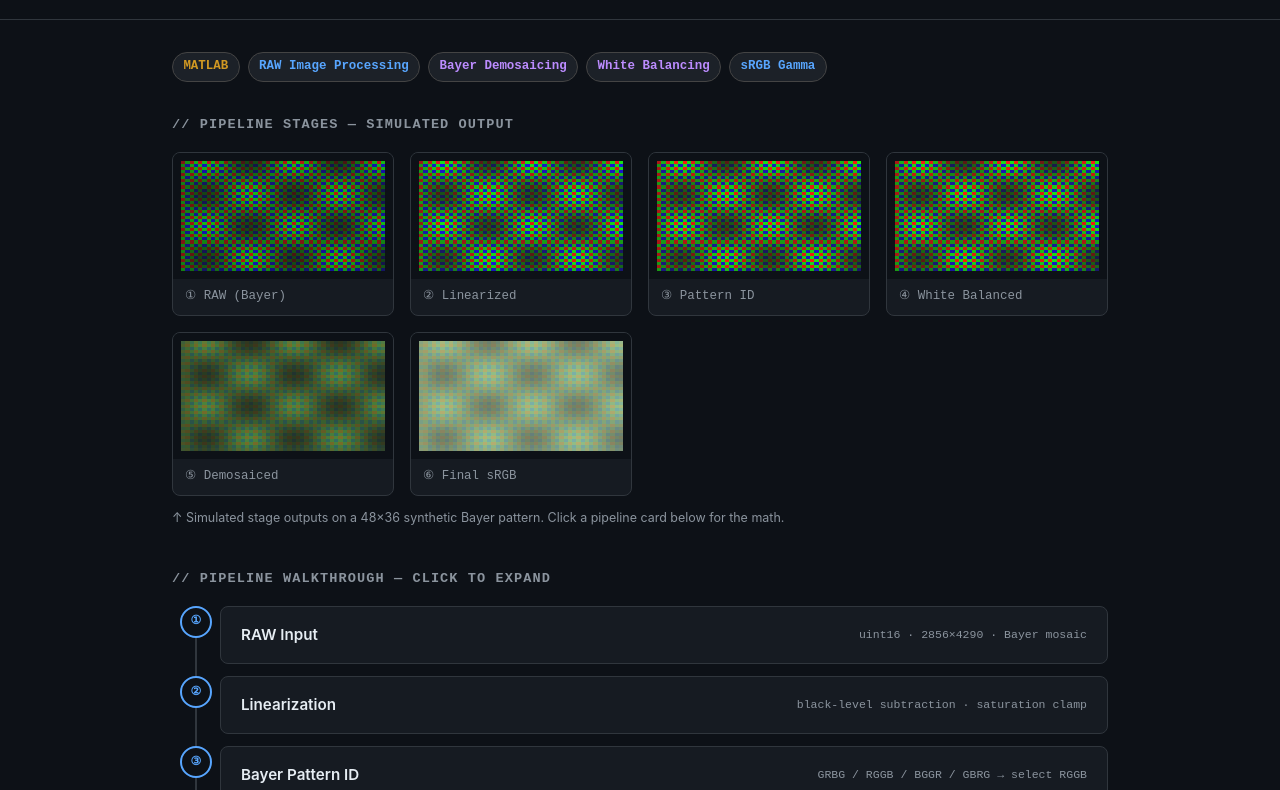
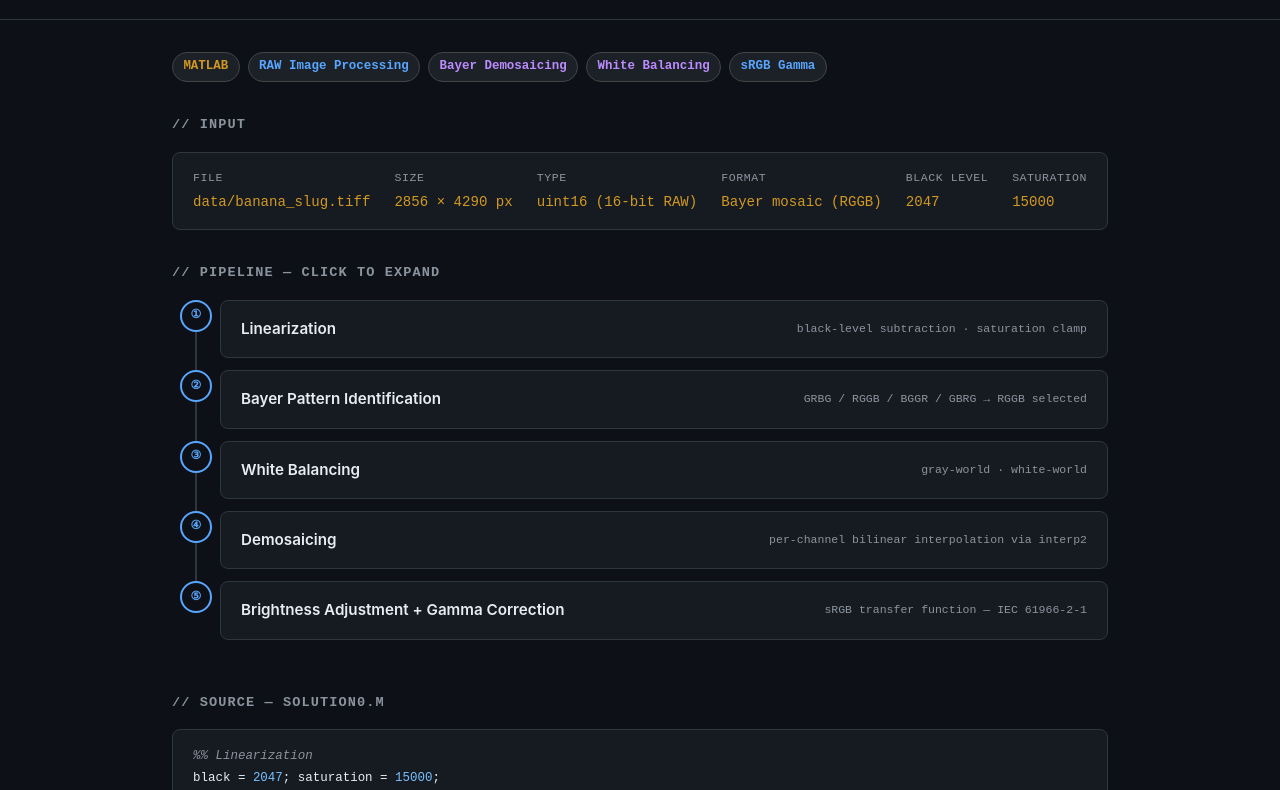
Before and after one commit to Halkhoori2000/Image-Processing-Pipeline, a plain HTML site: page index.html in a window 1280 px wide. Shown: the part 90-880 px from the top of the page. Drawn offline with Linux system fonts and the light colour scheme.

Commit message:
Fix index.html: remove fake canvas simulation, correct course and GitHub URL

```diff
--- a/index.html
+++ b/index.html
@@ -10,7 +10,7 @@
       --bg: #0d1117; --surface: #161b22; --border: #30363d;
       --text: #e6edf3; --muted: #8b949e;
       --green: #3fb950; --cyan: #58a6ff; --yellow: #d29922;
-      --purple: #bc8cff; --orange: #ffa657; --red: #f85149;
+      --purple: #bc8cff; --orange: #ffa657;
       --mono: 'JetBrains Mono','Fira Code',monospace;
     }
     body { background: var(--bg); color: var(--text); font-family: -apple-system,BlinkMacSystemFont,'Segoe UI',sans-serif; line-height: 1.6; }
@@ -30,6 +30,12 @@
     .badge { padding: 0.25rem 0.65rem; border-radius: 20px; font-size: 0.78rem; font-weight: 600; font-family: var(--mono); background: #1c2128; border: 1px solid #444; }
     .b-lang { color: #d29922; } .b-lib { color: #58a6ff; } .b-tool { color: #bc8cff; }
 
+    /* ── Input info ── */
+    .input-card { background: var(--surface); border: 1px solid var(--border); border-radius: 8px; padding: 1rem 1.25rem; margin-bottom: 2rem; display: flex; align-items: center; gap: 1.5rem; flex-wrap: wrap; }
+    .input-card .field { display: flex; flex-direction: column; gap: 0.2rem; }
+    .input-card .field-label { font-size: 0.72rem; font-family: var(--mono); color: var(--muted); text-transform: uppercase; letter-spacing: 0.05em; }
+    .input-card .field-val { font-size: 0.88rem; font-family: var(--mono); color: var(--yellow); }
+
     /* ── Pipeline flow ── */
     .pipeline { display: flex; flex-direction: column; gap: 0; margin-bottom: 2.5rem; }
     .pipe-stage { display: grid; grid-template-columns: 48px 1fr; gap: 0; }
@@ -46,15 +52,7 @@
     .pipe-card.open .pipe-card-detail { display: block; }
     .pipe-card-detail p { font-size: 0.85rem; color: var(--muted); line-height: 1.7; margin-bottom: 0.5rem; }
     .pipe-card-detail code { font-family: var(--mono); font-size: 0.82rem; background: #1c2128; padding: 0.1rem 0.3rem; border-radius: 3px; color: var(--yellow); }
-    .pipe-card-detail .math-block { font-family: var(--mono); font-size: 0.82rem; background: var(--bg); border: 1px solid var(--border); border-radius: 6px; padding: 0.75rem 1rem; color: var(--green); margin: 0.5rem 0; }
-
-    /* ── Canvas visualiser ── */
-    .vis-section { margin-bottom: 2.5rem; }
-    .vis-grid { display: grid; grid-template-columns: repeat(auto-fill, minmax(180px, 1fr)); gap: 1rem; }
-    .vis-card { background: var(--surface); border: 1px solid var(--border); border-radius: 8px; overflow: hidden; }
-    .vis-canvas-wrap { padding: 0.5rem; background: #0d1117; }
-    canvas { display: block; width: 100%; height: 110px; image-rendering: pixelated; }
-    .vis-label { padding: 0.5rem 0.75rem; font-size: 0.78rem; font-family: var(--mono); color: var(--muted); }
+    .pipe-card-detail .math-block { font-family: var(--mono); font-size: 0.82rem; background: var(--bg); border: 1px solid var(--border); border-radius: 6px; padding: 0.75rem 1rem; color: var(--green); margin: 0.5rem 0; white-space: pre; }
 
     /* ── Code block ── */
     .code-box { background: var(--surface); border: 1px solid var(--border); border-radius: 8px; padding: 1rem 1.25rem; margin-bottom: 2rem; overflow-x: auto; }
@@ -63,7 +61,6 @@
     .kw  { color: #ff7b72; }
     .fn  { color: #d2a8ff; }
     .num { color: #79c0ff; }
-    .str { color: #a5d6ff; }
 
     footer { border-top: 1px solid var(--border); padding: 1.5rem 2rem; text-align: center; color: var(--muted); font-size: 0.82rem; }
   </style>
@@ -73,9 +70,9 @@
 <header class="header">
   <div>
     <h1>Image Processing Pipeline — RAW → sRGB</h1>
-    <div class="sub">CMPSC 473 · Computer Vision · Penn State · 2022</div>
+    <div class="sub">CMPEN 454 · Fundamentals of Computer Vision · Penn State</div>
   </div>
-  <a href="https://github.com/Halkhoori2000/The-Image-Processing-Pipeline" class="btn" target="_blank" rel="noopener">
+  <a href="https://github.com/Halkhoori2000/Image-Processing-Pipeline" class="btn" target="_blank" rel="noopener">
     <svg width="14" height="14" viewBox="0 0 24 24" fill="currentColor"><path d="M12 0C5.37 0 0 5.37 0 12c0 5.31 3.435 9.795 8.205 11.385.6.105.825-.255.825-.57 0-.285-.015-1.23-.015-2.235-3.015.555-3.795-.735-4.035-1.41-.135-.345-.72-1.41-1.23-1.695-.42-.225-1.02-.78-.015-.795.945-.015 1.62.87 1.845 1.23 1.08 1.815 2.805 1.305 3.495.99.105-.78.42-1.305.765-1.605-2.67-.3-5.46-1.335-5.46-5.925 0-1.305.465-2.385 1.23-3.225-.12-.3-.54-1.53.12-3.18 0 0 1.005-.315 3.3 1.23.96-.27 1.98-.405 3-.405s2.04.135 3 .405c2.295-1.56 3.3-1.23 3.3-1.23.66 1.65.24 2.88.12 3.18.765.84 1.23 1.905 1.23 3.225 0 4.605-2.805 5.625-5.475 5.925.435.375.81 1.095.81 2.22 0 1.605-.015 2.895-.015 3.3 0 .315.225.69.825.57A12.02 12.02 0 0 0 24 12c0-6.63-5.37-12-12-12z"/></svg>
     GitHub
   </a>
@@ -90,78 +87,76 @@
     <span class="badge b-lib">sRGB Gamma</span>
   </div>
 
-  <!-- Pipeline Visualiser (Canvas) -->
-  <div class="section-title">// pipeline stages — simulated output</div>
-  <div class="vis-section">
-    <div class="vis-grid" id="visGrid"></div>
-    <p style="font-size:0.78rem;color:var(--muted);margin-top:0.75rem;">↑ Simulated stage outputs on a 48×36 synthetic Bayer pattern. Click a pipeline card below for the math.</p>
+  <!-- Input -->
+  <div class="section-title">// input</div>
+  <div class="input-card">
+    <div class="field"><div class="field-label">File</div><div class="field-val">data/banana_slug.tiff</div></div>
+    <div class="field"><div class="field-label">Size</div><div class="field-val">2856 × 4290 px</div></div>
+    <div class="field"><div class="field-label">Type</div><div class="field-val">uint16 (16-bit RAW)</div></div>
+    <div class="field"><div class="field-label">Format</div><div class="field-val">Bayer mosaic (RGGB)</div></div>
+    <div class="field"><div class="field-label">Black level</div><div class="field-val">2047</div></div>
+    <div class="field"><div class="field-label">Saturation</div><div class="field-val">15000</div></div>
   </div>
 
-  <!-- Interactive pipeline cards -->
-  <div class="section-title">// pipeline walkthrough — click to expand</div>
+  <!-- Pipeline walkthrough -->
+  <div class="section-title">// pipeline — click to expand</div>
   <div class="pipeline" id="pipeline"></div>
 
   <!-- Source code -->
-  <div class="section-title">// source — solution0.m (key stages)</div>
+  <div class="section-title">// source — solution0.m</div>
   <div class="code-box"><pre id="sourceCode"></pre></div>
 </div>
 
 <footer>
-  Image Processing Pipeline · MATLAB · CMPSC 473 · Penn State 2022 ·
-  <a href="https://github.com/Halkhoori2000/The-Image-Processing-Pipeline" target="_blank" rel="noopener">GitHub</a>
+  Image Processing Pipeline · MATLAB · CMPEN 454 · Penn State ·
+  <a href="https://github.com/Halkhoori2000/Image-Processing-Pipeline" target="_blank" rel="noopener">GitHub</a>
 </footer>
 
 <script>
-/* ── Pipeline stage definitions ─── */
 const stages = [
   {
-    num: '①', title: 'RAW Input', tag: 'uint16 · 2856×4290 · Bayer mosaic',
-    detail: `<p>The input is a 16-bit Bayer-patterned TIFF image from a digital camera sensor. Each pixel records only one colour channel (R, G, or B) depending on its position in the 2×2 Bayer mosaic tile. The raw values are in the range [0, 65535].</p>
-    <div class="math-block">raw = imread('data/banana_slug.tiff')  // [2856 × 4290] uint16</div>`
+    num: '①', title: 'Linearization', tag: 'black-level subtraction · saturation clamp',
+    detail: `<p>The raw 16-bit sensor values are not linear — there is a non-zero black level output even with no light. Subtract the black level (2047) and divide by the saturation headroom (15000 − 2047) to map values into [0, 1].</p>
+    <div class="math-block">lin_bayer = (raw − 2047) / (15000 − 2047)
+lin_bayer = clamp(lin_bayer, 0, 1)</div>`
   },
   {
-    num: '②', title: 'Linearization', tag: 'black-level subtraction · saturation clamp',
-    detail: `<p>Camera sensors are not perfectly linear — there's a non-zero "black level" output even with zero light. We subtract this and normalise to [0, 1] by dividing by the saturation headroom.</p>
-    <div class="math-block">lin = (raw − 2047) / (15000 − 2047)
-lin = clamp(lin, 0, 1)</div>
-    <p>Values below black level clamp to 0; values at or above saturation clamp to 1.</p>`
+    num: '②', title: 'Bayer Pattern Identification', tag: 'GRBG / RGGB / BGGR / GBRG → RGGB selected',
+    detail: `<p>A Bayer mosaic tile has four possible channel arrangements. Four quarter-resolution RGB candidates are formed by assigning the four sub-pixel positions as R, G1, G2, B in each arrangement. The one that looks most natural (plausible colours, green dominance) is selected.</p>
+    <div class="math-block">im_grbg = cat(3, im2, im1, im3)
+im_rggb = cat(3, im1, im2, im4)
+im_bggr = cat(3, im4, im2, im1)
+im_gbrg = cat(3, im3, im1, im2)
+% → RGGB selected as correct pattern</div>`
   },
   {
-    num: '③', title: 'Bayer Pattern ID', tag: 'GRBG / RGGB / BGGR / GBRG → select RGGB',
-    detail: `<p>A 2×2 Bayer tile has four possible arrangements of the R, G1, G2, B channels. We form a quarter-resolution RGB image for each candidate pattern and visually inspect which looks most natural (green channel should dominate, colours should be plausible).</p>
-    <div class="math-block">im_rggb = cat(3, lin(1:2:end, 1:2:end),   // R
-                     lin(1:2:end, 2:2:end),   // G1
-                     lin(2:2:end, 2:2:end))   // B
-// → RGGB selected as correct pattern</div>`
+    num: '③', title: 'White Balancing', tag: 'gray-world · white-world',
+    detail: `<p><strong>Gray-world assumption:</strong> the average colour of the scene is neutral gray. Each channel is scaled so its mean equals the green mean.</p>
+    <div class="math-block">im_gw[R] = red   × mean(G) / mean(R)
+im_gw[B] = blue  × mean(G) / mean(B)</div>
+    <p><strong>White-world assumption:</strong> the brightest pixel is specular white. Each channel is scaled by <code>max(G) / max(channel)</code>.</p>
+    <div class="math-block">im_ww[R] = red   × max(G) / max(R)
+im_ww[B] = blue  × max(G) / max(B)</div>
+    <p>The white-world balanced image (<code>im_ww</code>) is used for demosaicing.</p>`
   },
   {
-    num: '④', title: 'White Balancing', tag: 'gray-world · white-world',
-    detail: `<p><strong>Gray-world assumption:</strong> The average colour of the scene is neutral gray. Scale each channel so its mean equals the green mean.</p>
-    <div class="math-block">scale_R = mean(G) / mean(R)
-scale_B = mean(G) / mean(B)
-im_gw[R pixels] *= scale_R
-im_gw[B pixels] *= scale_B</div>
-    <p><strong>White-world assumption:</strong> The brightest pixel in the scene is specular white. Scale each channel by <code>max(G) / max(channel)</code>.</p>`
-  },
-  {
-    num: '⑤', title: 'Demosaicing', tag: 'bilinear interpolation per channel',
-    detail: `<p>Each Bayer channel covers only 1/4 of the pixels (1/2 for green). We interpolate the missing values for each channel independently using bilinear interpolation (<code>interp2</code>), then compose R, G, B into a full-resolution RGB image.</p>
-    <div class="math-block">// Red: known at (odd rows, odd cols)
-// Interpolate at all other positions via interp2
-// Same for Blue (even rows, even cols)
-// Green: known at two sub-grids → average both interpolations
+    num: '④', title: 'Demosaicing', tag: 'per-channel bilinear interpolation via interp2',
+    detail: `<p>Each Bayer channel covers only a fraction of pixels (R and B: 1/4 each; G: 1/2). Missing values for each channel are interpolated independently using MATLAB's <code>interp2</code>, then the three channels are composed into a full-resolution RGB image.</p>
+    <div class="math-block">% Red: known at (odd rows, odd cols) → interpolate elsewhere
+% Blue: known at (even rows, even cols) → interpolate elsewhere
+% Green: known at two sub-grids → interpolate each, average
 im_rgb = cat(3, red_dms, green_dms, blue_dms)</div>`
   },
   {
-    num: '⑥', title: 'Brightness + Gamma Correction', tag: 'sRGB transfer function (IEC 61966-2-1)',
-    detail: `<p>Linear light values are perceptually non-uniform — humans are more sensitive to dark tones. The sRGB gamma curve redistributes values so equal numerical steps appear equally spaced in perceived brightness.</p>
-    <div class="math-block">if v ≤ 0.0031308:   out = 12.92 × v
-else:               out = 1.055 × v^(1/2.4) − 0.055</div>
-    <p>Before applying gamma, a brightness multiplier (×4) is applied to account for the scene's overall exposure level.</p>`
+    num: '⑤', title: 'Brightness Adjustment + Gamma Correction', tag: 'sRGB transfer function — IEC 61966-2-1',
+    detail: `<p>A brightness multiplier (×4, scaled by the image maximum) compensates for scene exposure. The sRGB gamma curve is then applied so equal numerical steps appear equally spaced in perceived brightness.</p>
+    <div class="math-block">im_bright = im_rgb × 4 × max(rgb2gray(im_rgb))
+
+if v ≤ 0.0031308:  out = 12.92 × v
+else:              out = 1.055 × v^(1/2.4) − 0.055</div>`
   }
 ];
 
-/* ── Render pipeline cards ── */
 const pipe = document.getElementById('pipeline');
 stages.forEach((s, i) => {
   const row = document.createElement('div');
@@ -181,96 +176,6 @@ stages.forEach((s, i) => {
   pipe.appendChild(row);
 });
 
-/* ── Canvas visualiser ── */
-const stageLabels = ['① RAW (Bayer)', '② Linearized', '③ Pattern ID', '④ White Balanced', '⑤ Demosaiced', '⑥ Final sRGB'];
-const grid = document.getElementById('visGrid');
-const W = 48, H = 36;
-
-function makeBayer() {
-  const d = new Uint8ClampedArray(W * H * 4);
-  for (let y = 0; y < H; y++) for (let x = 0; x < W; x++) {
-    const i = (y * W + x) * 4;
-    const isR = (y % 2 === 0 && x % 2 === 0);
-    const isB = (y % 2 === 1 && x % 2 === 1);
-    const isG = !isR && !isB;
-    const v = Math.floor(128 + 60 * Math.sin(x * 0.3) * Math.cos(y * 0.3));
-    d[i]   = isR ? v : 20;
-    d[i+1] = isG ? v : 20;
-    d[i+2] = isB ? v : 20;
-    d[i+3] = 255;
-  }
-  return d;
-}
-
-function applyLinear(d) {
-  const out = new Uint8ClampedArray(d);
-  for (let i = 0; i < out.length; i += 4) {
-    out[i]   = Math.min(255, out[i] * 1.2);
-    out[i+1] = Math.min(255, out[i+1] * 1.2);
-    out[i+2] = Math.min(255, out[i+2] * 1.2);
-  }
-  return out;
-}
-
-function applyWB(d) {
-  const out = new Uint8ClampedArray(d);
-  for (let i = 0; i < out.length; i += 4) {
-    out[i]   = Math.min(255, out[i]   * 1.1);
-    out[i+2] = Math.min(255, out[i+2] * 0.9);
-  }
-  return out;
-}
-
-function applyDemosaic(d) {
-  const out = new Uint8ClampedArray(W * H * 4);
-  for (let y = 0; y < H; y++) for (let x = 0; x < W; x++) {
-    const oi = (y * W + x) * 4;
-    let r = 0, g = 0, b = 0, cnt = 0;
-    for (let dy = -1; dy <= 1; dy++) for (let dx = -1; dx <= 1; dx++) {
-      const ny = y+dy, nx = x+dx;
-      if (ny < 0 || ny >= H || nx < 0 || nx >= W) continue;
-      const si = (ny * W + nx) * 4;
-      r += d[si]; g += d[si+1]; b += d[si+2]; cnt++;
-    }
-    out[oi]=r/cnt; out[oi+1]=g/cnt; out[oi+2]=b/cnt; out[oi+3]=255;
-  }
-  return out;
-}
-
-function applyGamma(d) {
-  const out = new Uint8ClampedArray(d);
-  for (let i = 0; i < out.length; i += 4) {
-    for (let c = 0; c < 3; c++) {
-      let v = out[i+c] / 255;
-      v = v <= 0.0031308 ? 12.92*v : 1.055*Math.pow(v,1/2.4)-0.055;
-      out[i+c] = Math.min(255, Math.max(0, v*255));
-    }
-  }
-  return out;
-}
-
-const raw = makeBayer();
-const lin = applyLinear(raw);
-const wb  = applyWB(lin);
-const dem = applyDemosaic(wb);
-const fin = applyGamma(dem);
-const datas = [raw, lin, wb, wb, dem, fin];
-
-stageLabels.forEach((lbl, i) => {
-  const card = document.createElement('div'); card.className = 'vis-card';
-  const wrap = document.createElement('div'); wrap.className = 'vis-canvas-wrap';
-  const c = document.createElement('canvas'); c.width = W; c.height = H;
-  const ctx = c.getContext('2d');
-  const id = ctx.createImageData(W, H);
-  id.data.set(datas[i]);
-  ctx.putImageData(id, 0, 0);
-  wrap.appendChild(c);
-  const label = document.createElement('div'); label.className = 'vis-label'; label.textContent = lbl;
-  card.appendChild(wrap); card.appendChild(label);
-  grid.appendChild(card);
-});
-
-/* ── Source code highlight ── */
 document.getElementById('sourceCode').innerHTML = `<span class="cmt">%% Linearization</span>
 black = <span class="num">2047</span>; saturation = <span class="num">15000</span>;
 lin_bayer = (raw - black) / (saturation - black);
@@ -280,19 +185,17 @@ lin_bayer = <span class="fn">max</span>(<span class="num">0</span>, <span class=
 red_mean   = <span class="fn">mean</span>(red(:));
 green_mean = <span class="fn">mean</span>([green1(:); green2(:)]);
 blue_mean  = <span class="fn">mean</span>(blue(:));
-im_gw(<span class="num">1</span>:<span class="num">2</span>:<span class="kw">end</span>, <span class="num">1</span>:<span class="num">2</span>:<span class="kw">end</span>) = red   * green_mean / red_mean;
-im_gw(<span class="num">2</span>:<span class="num">2</span>:<span class="kw">end</span>, <span class="num">2</span>:<span class="num">2</span>:<span class="kw">end</span>) = blue  * green_mean / blue_mean;
+im_gw(<span class="num">1</span>:<span class="num">2</span>:<span class="kw">end</span>, <span class="num">1</span>:<span class="num">2</span>:<span class="kw">end</span>) = red  * green_mean / red_mean;
+im_gw(<span class="num">2</span>:<span class="num">2</span>:<span class="kw">end</span>, <span class="num">2</span>:<span class="num">2</span>:<span class="kw">end</span>) = blue * green_mean / blue_mean;
 
-<span class="cmt">%% Demosaicing — bilinear interpolation per channel</span>
+<span class="cmt">%% Demosaicing — bilinear interp per channel</span>
 [Y, X] = <span class="fn">meshgrid</span>(<span class="num">1</span>:<span class="num">2</span>:Xsize, <span class="num">1</span>:<span class="num">2</span>:Ysize);
-vals   = im(<span class="num">1</span>:<span class="num">2</span>:<span class="kw">end</span>, <span class="num">1</span>:<span class="num">2</span>:<span class="kw">end</span>);   <span class="cmt">% red channel</span>
+vals   = im(<span class="num">1</span>:<span class="num">2</span>:<span class="kw">end</span>, <span class="num">1</span>:<span class="num">2</span>:<span class="kw">end</span>);
 <span class="cmt">% ... interp2 for all positions ...</span>
 im_rgb = <span class="fn">cat</span>(<span class="num">3</span>, red_dms, green_dms, blue_dms);
 
 <span class="cmt">%% Brightness + Gamma (sRGB IEC 61966-2-1)</span>
-im_gray   = <span class="fn">rgb2gray</span>(im_rgb);
-im_bright = im_rgb * <span class="num">4</span> * <span class="fn">max</span>(im_gray(:));
-
+im_bright = im_rgb * <span class="num">4</span> * <span class="fn">max</span>(<span class="fn">rgb2gray</span>(im_rgb)(:));
 inds = (im_bright <= <span class="num">0.0031308</span>);
 im_final(inds)  = <span class="num">12.92</span> * im_bright(inds);
 im_final(~inds) = <span class="fn">real</span>(<span class="num">1.055</span> * im_bright(~inds) .^ (<span class="num">1</span>/<span class="num">2.4</span>) - <span class="num">0.055</span>);`;
```
